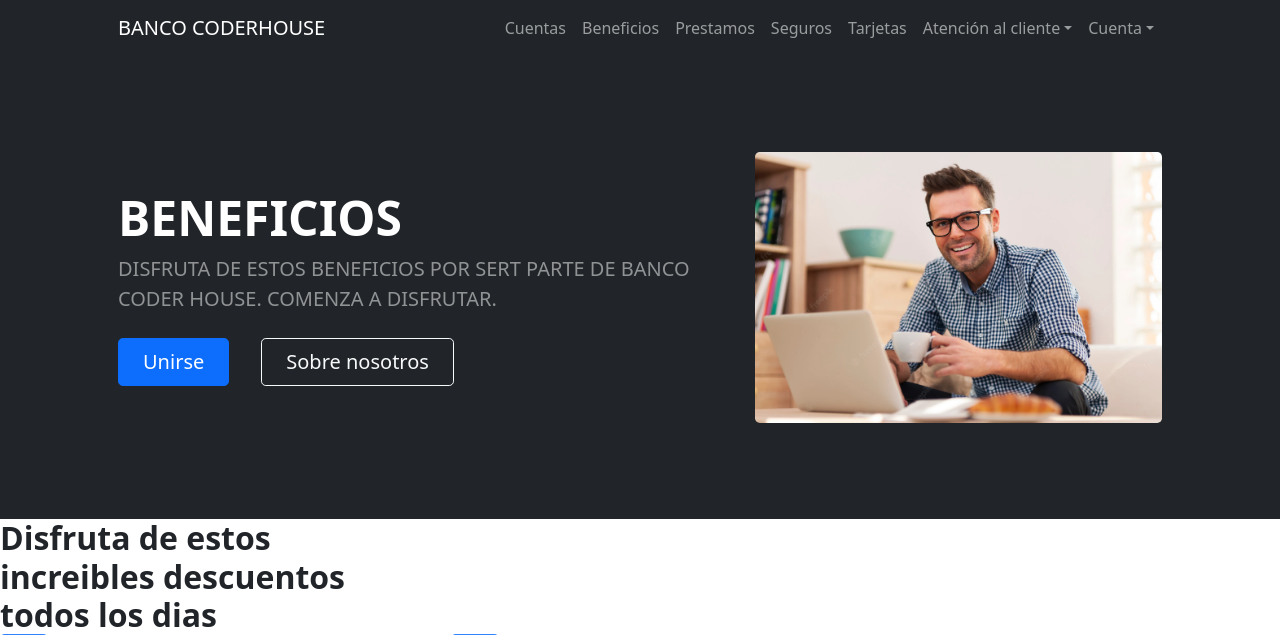
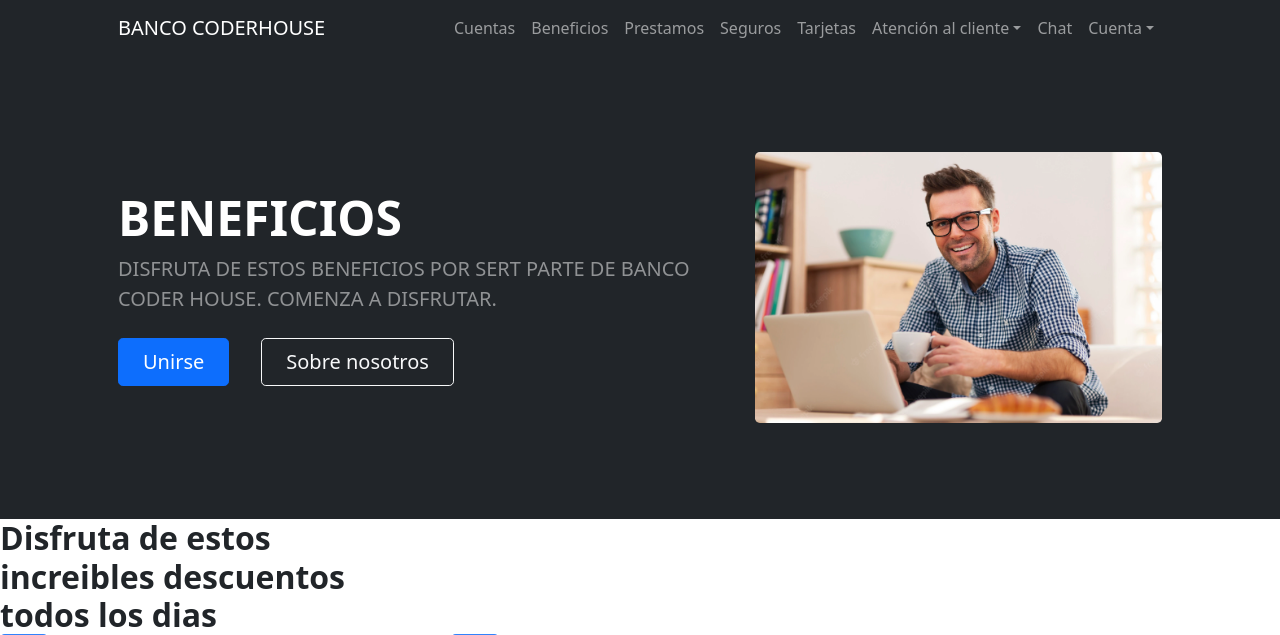
Before and after one commit to Martin1110x/Entrega1_Regazzoli, a Django app: template App_1/templates/beneficios.html in a window 1280 px wide. Shown: the top 635 px of the page. Run offline with Django 4.2, Linux system fonts and the light colour scheme; the template is opened without the code that fills it, so the values that code supplies are empty; some libraries are stand-ins or nearby versions.

Commit message:
Update beneficios.html

```diff
--- a/App_1/templates/beneficios.html
+++ b/App_1/templates/beneficios.html
@@ -18,6 +18,7 @@
                 <li><a class="dropdown-item" href="{% url 'preguntas_frecuentes' %}">Preguntas frecuentes</a></li>
             </ul>
         </li>
+        <li class="nav-item"><a class="nav-link" href="{% url 'inbox' %}">Chat</a></li>
         <li class="nav-item dropdown">
             <a class="nav-link dropdown-toggle" id="navbarDropdownPortfolio" href="#" role="button" data-bs-toggle="dropdown" aria-expanded="false">Cuenta</a>
             <ul class="dropdown-menu dropdown-menu-end" aria-labelledby="navbarDropdownPortfolio">
```
